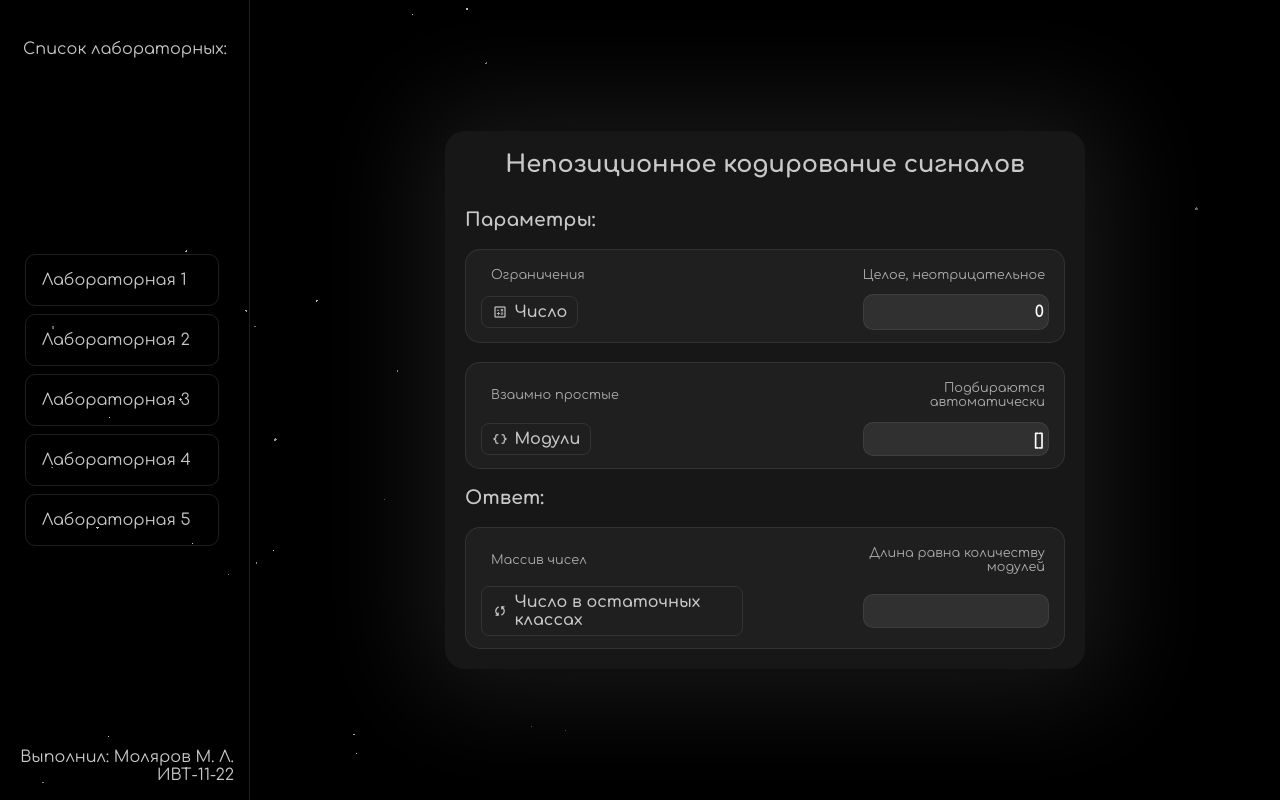
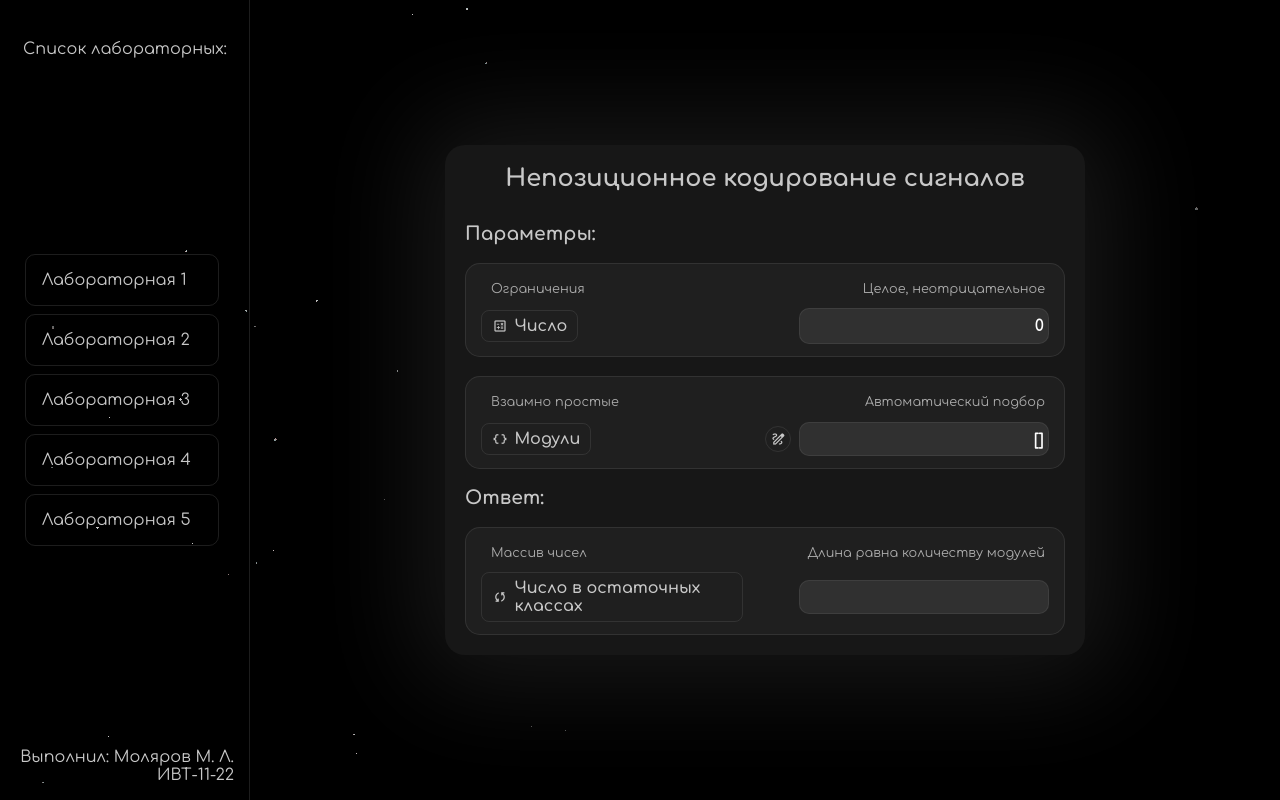
Before and after one commit to gefeeplay/TBA-tasks, a Vue app: page / in a window 1280 px wide. Built offline with nearby package versions, Linux system fonts and the light colour scheme.

Commit message:
Lab1 user input add

```diff
--- a/src/components/Lab1.vue
+++ b/src/components/Lab1.vue
@@ -2,15 +2,20 @@
 import { ref, watch } from 'vue'
 
 const number = ref(0)
-const modules = ref([])
+const modules = ref([])         // итоговый массив (авто или ручной)
+const userModules = ref('')     // строка для пользовательского ввода
+const showInput = ref(false)    // флаг: отображать инпут или нет
+const inputMode = ref('Автоматический подбор')
 const answer = ref(null)
 const inputClass = ref('param-input')
+const inputClassOfModules = ref('param-input')
 
-/** Функция для расчета остатков по модулям */
+/** Расчёт остатков */
 function lab1(number, modules) {
-    return modules.map(m => number % m);
+  return modules.map(m => number % m);
 }
 
+/** Проверка числа */
 function check_number(val) {
   if (!Number.isInteger(val) || val < 0) {
     inputClass.value = 'param-input out-of-range'
@@ -20,21 +25,29 @@ function check_number(val) {
   return true
 }
 
-/** Проверка взаимной простоты (НОД = 1) */
+/** НОД */
 function gcd(a, b) {
-  while (b) {
-    [a, b] = [b, a % b]
-  }
+  while (b) [a, b] = [b, a % b]
   return a
 }
 
-/** Автоматическая генерация массива взаимно простых чисел,
- * пока произведение модулей < number
- **/
+/** Проверка взаимной простоты массива модулей */
+function checkCoprime(mods) {
+  for (let i = 0; i < mods.length; i++) {
+    for (let j = i + 1; j < mods.length; j++) {
+      if (gcd(mods[i], mods[j]) !== 1) {
+        return false
+      }
+    }
+  }
+  return true
+}
+
+/** Автоподбор взаимно простых модулей */
 function auto_modules(number) {
-    const result = []
+  const result = []
   let product = 1
-  let candidate = 2 // начинаем с 2 (простые числа идут подряд)
+  let candidate = 2
 
   while (product <= number) {
     let ok = true
@@ -54,18 +67,71 @@ function auto_modules(number) {
   return result
 }
 
-/** Следим за изменением number → пересчитываем */
+/** Переключение между вводом и авто */
+function toggleInput() {
+  showInput.value = !showInput.value
+  inputMode.value = showInput.value ? 'Ручной ввод' : 'Автоматический подбор'
+
+  if (!showInput.value && number.value > 0) {
+    modules.value = auto_modules(number.value)
+    answer.value = lab1(number.value, modules.value)
+  } else {
+    userModules.value = ''
+  }
+}
+
+/** Обработка пользовательского ввода модулей */
+watch(userModules, (newVal) => {
+  if (showInput.value && newVal.trim() !== '') {
+    const parsed = newVal
+      .split(',')
+      .map(n => parseInt(n.trim()))
+      .filter(n => !isNaN(n) && n > 0)
+      inputClassOfModules.value = 'param-input'
+
+    if (!checkCoprime(parsed)) {
+      /*alert('Ошибка: модули должны быть взаимно простыми!')*/
+      inputClassOfModules.value = 'param-input out-of-range'
+      modules.value = []
+      answer.value = null
+
+      return
+    }
+
+    modules.value = parsed
+    if (parsed.length > 0 && number.value > 0) {
+      answer.value = lab1(number.value, parsed)
+    }
+  }
+})
+
+/** Автоматический пересчёт при изменении числа */
 watch(number, (newVal) => {
   if (check_number(newVal)) {
-    modules.value = auto_modules(newVal)
-    answer.value = lab1(newVal, modules.value)
+    if (!showInput.value) {
+      modules.value = auto_modules(newVal)
+      answer.value = lab1(newVal, modules.value)
+    } else if (userModules.value.trim() !== '') {
+      const parsed = userModules.value
+        .split(',')
+        .map(n => parseInt(n.trim()))
+        .filter(n => !isNaN(n))
+      if (!checkCoprime(parsed)) {
+        /*alert('Ошибка: модули должны быть взаимно простыми!')*/
+        inputClassOfModules.value = 'param-input out-of-range'
+        modules.value = []
+        answer.value = null
+        return
+      }
+      answer.value = lab1(newVal, parsed)
+    }
   } else {
     modules.value = []
     answer.value = null
   }
 })
+</script>
 
-</script>
 
 <template>
 <div class="panel">
@@ -93,14 +159,31 @@ watch(number, (newVal) => {
     <div class="param">
       <div class="param-row small">
         <div class="param-label">Взаимно простые</div>
-        <div class="param-range">Подбираются автоматически</div>
+        <div class="param-range">{{inputMode}}</div>
       </div>
       <div class="param-row big">
         <div class="param-title">
           <span class="material-symbols-outlined" style="font-size: 1rem;">data_object</span>
           Модули
         </div>
-        <div class="param-ans">{{ modules }}</div>
+
+        <div class="ans-btn">
+          <span class="material-symbols-outlined btn" @click="toggleInput">draw</span>
+
+          <!-- Если showInput = true → поле ввода -->
+          <div class="ans-btn" v-if="showInput">
+            <input
+              v-model="userModules"
+              :class="inputClassOfModules"
+              placeholder="Введите через запятую"
+            />
+          </div>
+
+          <!-- Иначе просто вывод -->
+          <div v-else>
+            <div class="param-ans">{{ modules }}</div>
+          </div>
+        </div>
       </div>
     </div>
 
@@ -116,12 +199,13 @@ watch(number, (newVal) => {
           <span class="material-symbols-outlined" style="font-size: 1rem;">sync</span>
           Число в остаточных классах
         </div>
-        <div class="param-ans">{{ answer }}</div>
+        <div class="param-ans"> {{ answer }}</div>
       </div>
     </div>
   </div>
 </div>
 </template>
+
 
 
 <style scoped>
@@ -136,6 +220,12 @@ watch(number, (newVal) => {
 .param-row.big {
   font-size: 1rem;
   font-weight: 500;
+
+}
+
+.param-row-with-btn {
+  display: flex;
+  align-items: center;
 }
 
 .param-title {
@@ -148,6 +238,11 @@ watch(number, (newVal) => {
   max-width: 15rem;
 }
 
+.param-title.with-btn {
+  display: flex;
+
+}
+
 .param-title {
   font-weight: 600;
 }
@@ -155,9 +250,35 @@ watch(number, (newVal) => {
   padding: 6px 10px;
 }
 .param-range {
-  width: 12rem;
+  width: 15rem;
   text-align: end;
   padding: 6px 4px;
 }
 
+.param-ans {
+  width: 15rem;
+}
+
+.ans-btn {
+  display: flex;
+  justify-content: center;
+  align-items: center;
+  gap: 0.5rem;
+}
+
+.btn {
+  border: 1px solid rgba(97, 97, 97, 0.3);
+  border-radius: 1.5rem;
+  font-size: 1rem;
+  width: 1.5rem;
+  height: 1.5rem;
+  display: flex;
+  justify-content: center;
+  align-items: center;
+}
+
+.btn:hover{
+  cursor: pointer;
+  color: #91d28c;
+}
 </style>
--- a/src/style.css
+++ b/src/style.css
@@ -80,7 +80,7 @@ h3 {
   font-family: "Comfortaa", "Open Sans", sans-serif;
   font-weight: bold;
   font-size: 1rem;
-  width: 11rem;
+  width: 15rem;
   text-align: end;
 }
 
```
